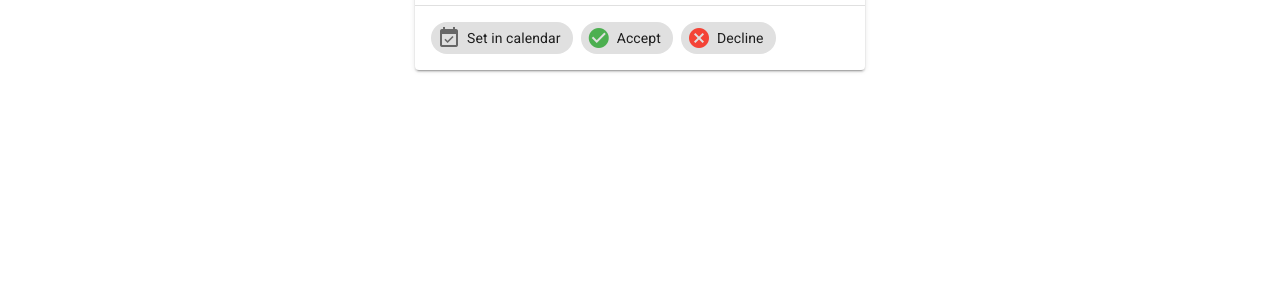
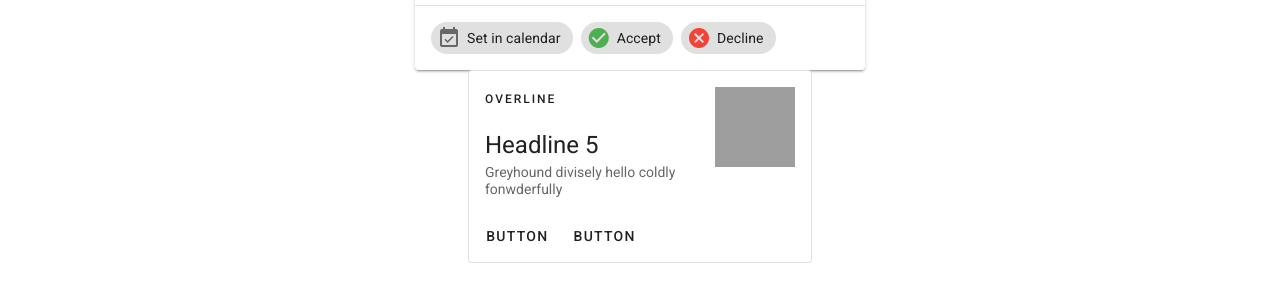
Before and after one commit to hfu-gis/Chi-Masters, a Vue app: page /#/views/Home in a window 1280 px wide. Shown: the part 424-726 px from the top of the page. Built offline with nearby package versions, Linux system fonts and the light colour scheme; what vue-textarea-autosize would draw is missing.

Commit message:
Update Home

```diff
--- a/src/views/Home.vue
+++ b/src/views/Home.vue
@@ -1,4 +1,5 @@
 <template>
+    <div>
         <v-card
                 class="mx-auto"
                 max-width="450"
@@ -42,6 +43,33 @@
                 </v-chip>
             </v-card-text>
         </v-card>
+        <v-card
+                class="mx-auto"
+                max-width="344"
+                outlined
+        >
+            <v-list-item three-line>
+                <v-list-item-content>
+                    <div class="overline mb-4">OVERLINE</div>
+                    <v-list-item-title class="headline mb-1">Headline 5</v-list-item-title>
+                    <v-list-item-subtitle>Greyhound divisely hello coldly fonwderfully</v-list-item-subtitle>
+                </v-list-item-content>
+
+                <v-list-item-avatar
+                        tile
+                        size="80"
+                        color="grey"
+                ></v-list-item-avatar>
+            </v-list-item>
+
+            <v-card-actions>
+                <v-btn text>Button</v-btn>
+                <v-btn text>Button</v-btn>
+            </v-card-actions>
+        </v-card>
+    </div>
+
+
 </template>
 
 
```
Lines whose indentation alone changed are shown as unchanged.
